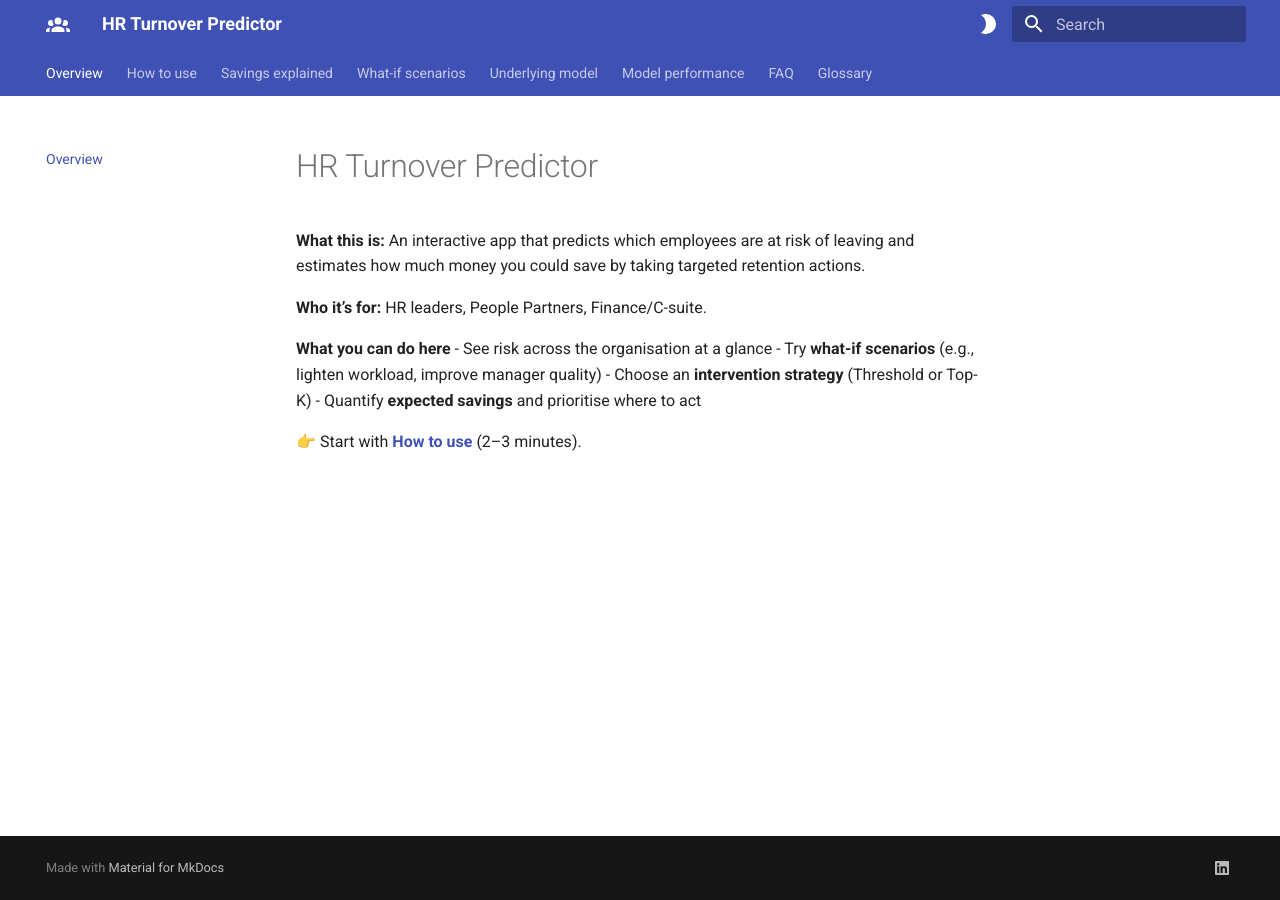
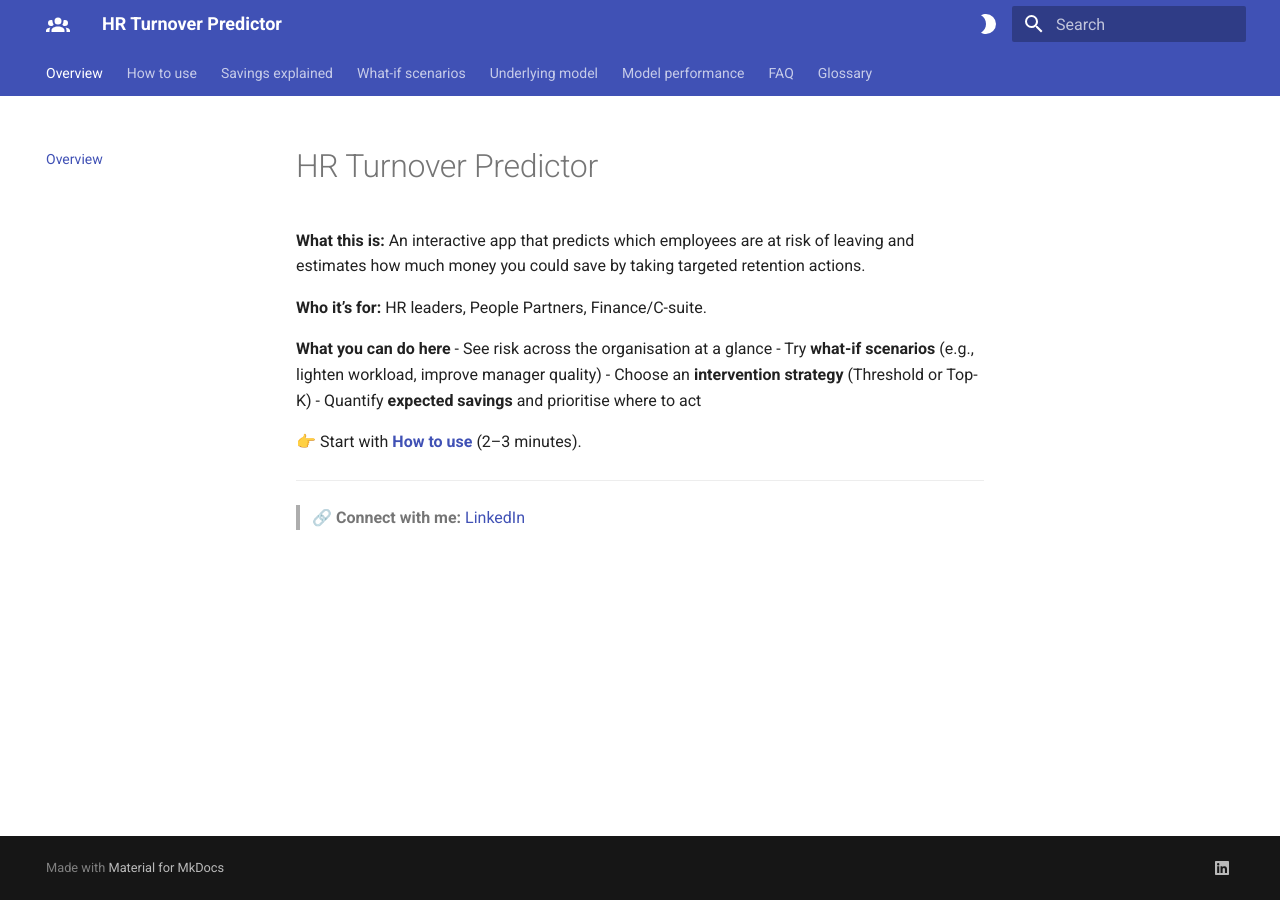
Before and after one commit to Stewart-Robertson/streamlit-hr-prediction, an MkDocs documentation site: the page built from docs/index.md, in a window 1280 px wide. Built offline with MkDocs 1.6.1 and Material for MkDocs 9.7.7, drawn with Linux system fonts in a browser that asks for light colours.

Commit message:
Added LinkedIn link

```diff
--- a/docs/index.md
+++ b/docs/index.md
@@ -11,3 +11,7 @@
 - Quantify **expected savings** and prioritise where to act
 
 👉 Start with **[How to use](usage.md)** (2–3 minutes).
+
+---
+
+> 🔗 **Connect with me:** [LinkedIn](https://www.linkedin.com/in/stewart-robertson-data/)
```
